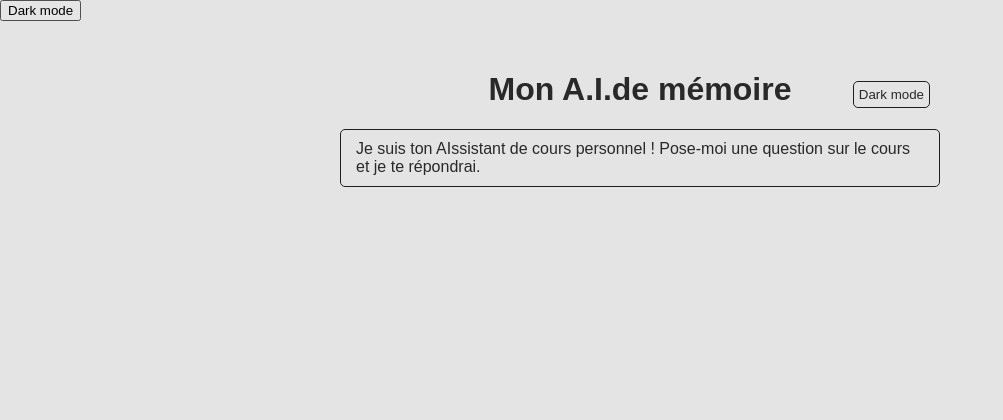
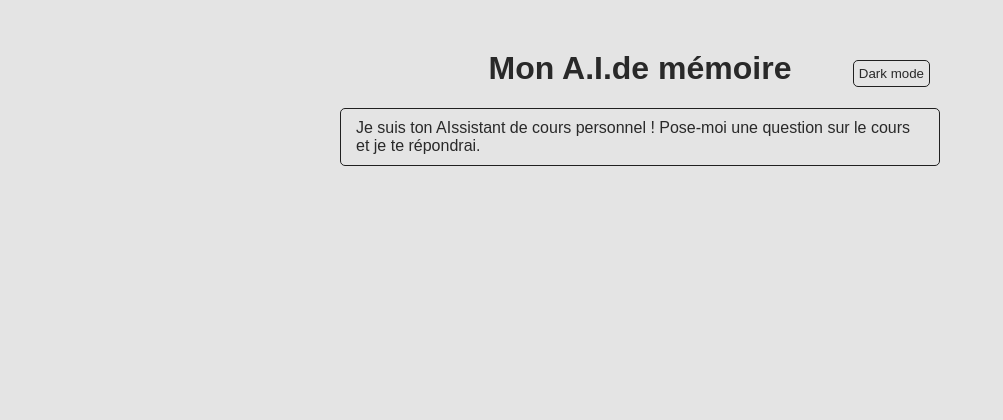
Before and after one commit to matthieu-chau/hackathon-MYL, a Flask app: page / in a window 1280 px wide. Shown: the top 420 px of the page, without its empty margins (0-1003 px from the left). Run offline with Flask 3, Linux system fonts and the light colour scheme; parts of the project's set-up code (start-up, migrations or seed data) failed here and were passed over.

Commit message:
Update index.html

```diff
--- a/templates/index.html
+++ b/templates/index.html
@@ -6,9 +6,6 @@
 
   <link rel="stylesheet" href="{{ url_for('static', filename='style.css') }}" />
 </head>
-<button type="button" class="darkbutton" id="darkmode-button">
-  Dark mode
-</button>
 
 <body>
   <main class="main-container">
```
